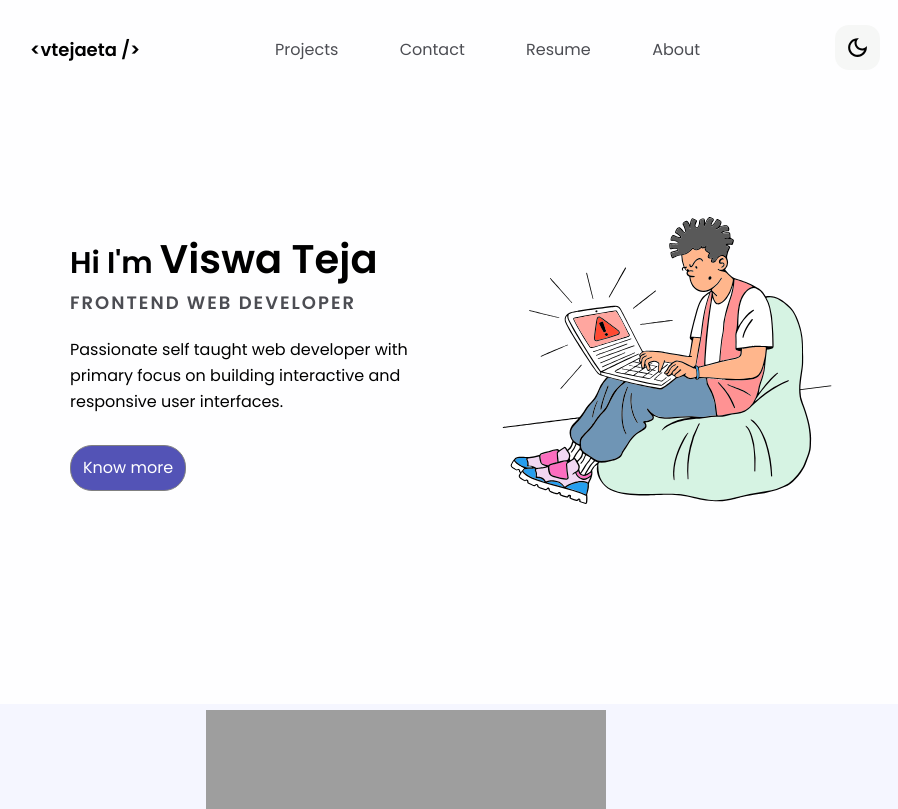
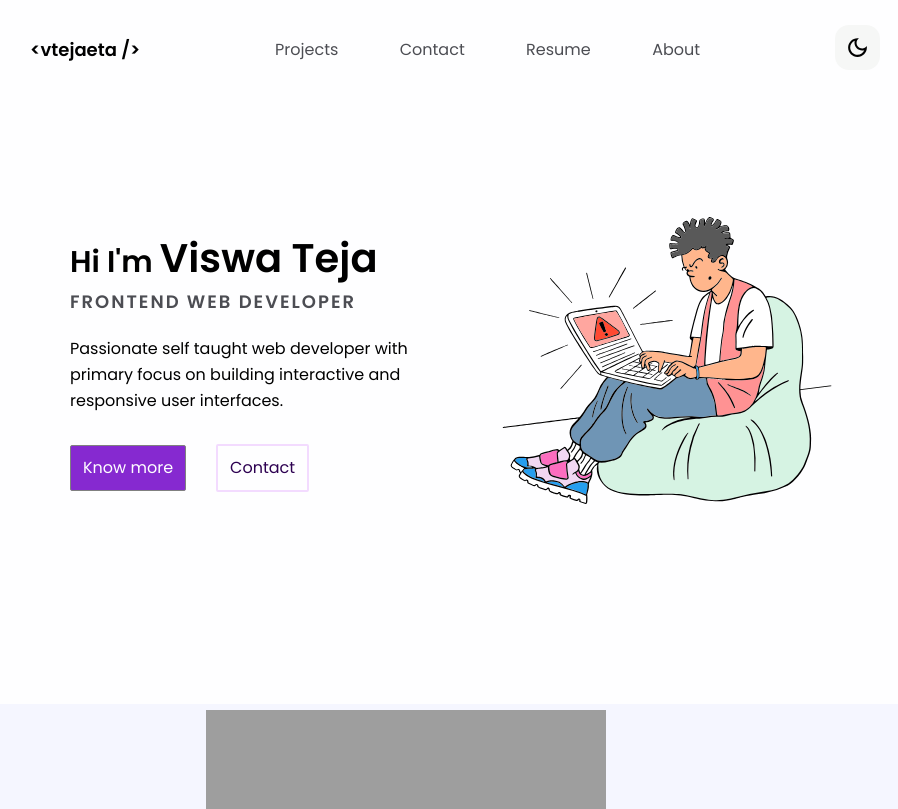
Before and after one commit to vtejaeta/Personal-Portfolio, a Gatsby site: page / in a window 1280 px wide. Shown: the top 809 px of the page, without its empty margins (185-1083 px from the left). Built offline with nearby package versions, Linux system fonts and the light colour scheme; Gatsby itself is replaced by a stand-in of ours.

Commit message:
change styles

```diff
--- a/src/components/AuthorInformation/AuthorInformation.js
+++ b/src/components/AuthorInformation/AuthorInformation.js
@@ -26,22 +26,15 @@ const TagLine = styled.p`
 const InfoLink = styled(Link)`
   font-size: 1.6rem;
   font-weight: 400;
-  color: var(--invert-primary);
 
   margin-top: 3rem;
+  border: 1px solid grey;
+  border-radius: 2px;
+  padding: 1rem 1.2rem;
 
   cursor: pointer;
-  width: fit-content;
-
-  display: flex;
-  justify-content: center;
-  align-items: center;
-
-  background: var(--author-name);
-  color: var(--root-primary);
-  padding: 1rem 1.2rem;
-  border: 1px solid grey;
-  border-radius: 22px;
+  background: var(--primary);
+  color: var(--on-primary);
 `
 
 const AuthorInfo = styled.main`
@@ -61,6 +54,13 @@ const SmallDescription = styled.p`
   line-height: 2.6rem;
 `
 
+const ButtonsContainer = styled.div`
+  width: 100%;
+  display: flex;
+  justify-content: flex-start;
+  align-items: center;
+`
+
 export default function AuthorInformation() {
   return (
     <AuthorInfo>
@@ -72,9 +72,28 @@ export default function AuthorInformation() {
         Passionate self taught web developer with primary focus on building
         interactive and responsive user interfaces.
       </SmallDescription>
-      <InfoLink to="/about" id="about" aria-label="Click to know more about me">
-        Know more
-      </InfoLink>
+      <ButtonsContainer>
+        <InfoLink
+          to="/about"
+          id="about"
+          aria-label="Click to know more about me"
+        >
+          Know more
+        </InfoLink>
+        <InfoLink
+          as="a"
+          href="/#Contact"
+          aria-label="Fill in the form to contact me"
+          style={{
+            marginLeft: "3rem",
+            backgroundColor: "transparent",
+            color: "var(--on-primary-cnt)",
+            border: "2px solid var(--primary-cnt)",
+          }}
+        >
+          Contact
+        </InfoLink>
+      </ButtonsContainer>
     </AuthorInfo>
   )
 }
--- a/src/components/Contact/Contact.js
+++ b/src/components/Contact/Contact.js
@@ -15,7 +15,7 @@ const CardContainer = styled.div`
   }
 `
 
-const ProgressTagLine = styled.h2`
+const ProgressTagLine = styled.h3`
   font-size: 2.3rem;
   color: var(--invert-primary);
 
@@ -107,8 +107,8 @@ const SendButton = styled.button`
   border-radius: 3px;
   padding: 1.2rem 2.1rem;
 
-  color: var(--root-primary);
-  background-color: var(--author-name);
+  background: var(--primary);
+  color: var(--on-primary);
 
   &:hover {
     opacity: 0.9;
```
